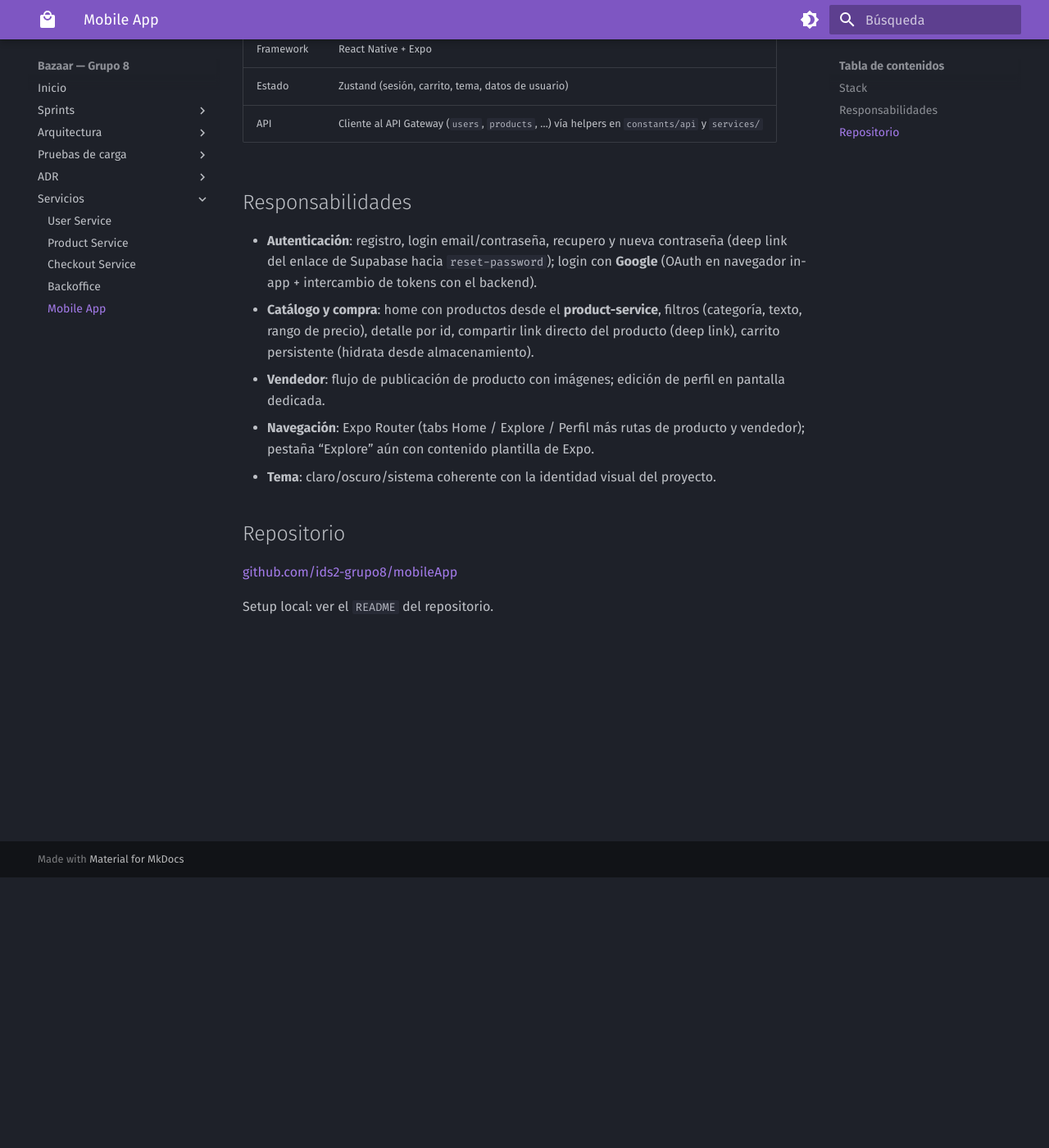
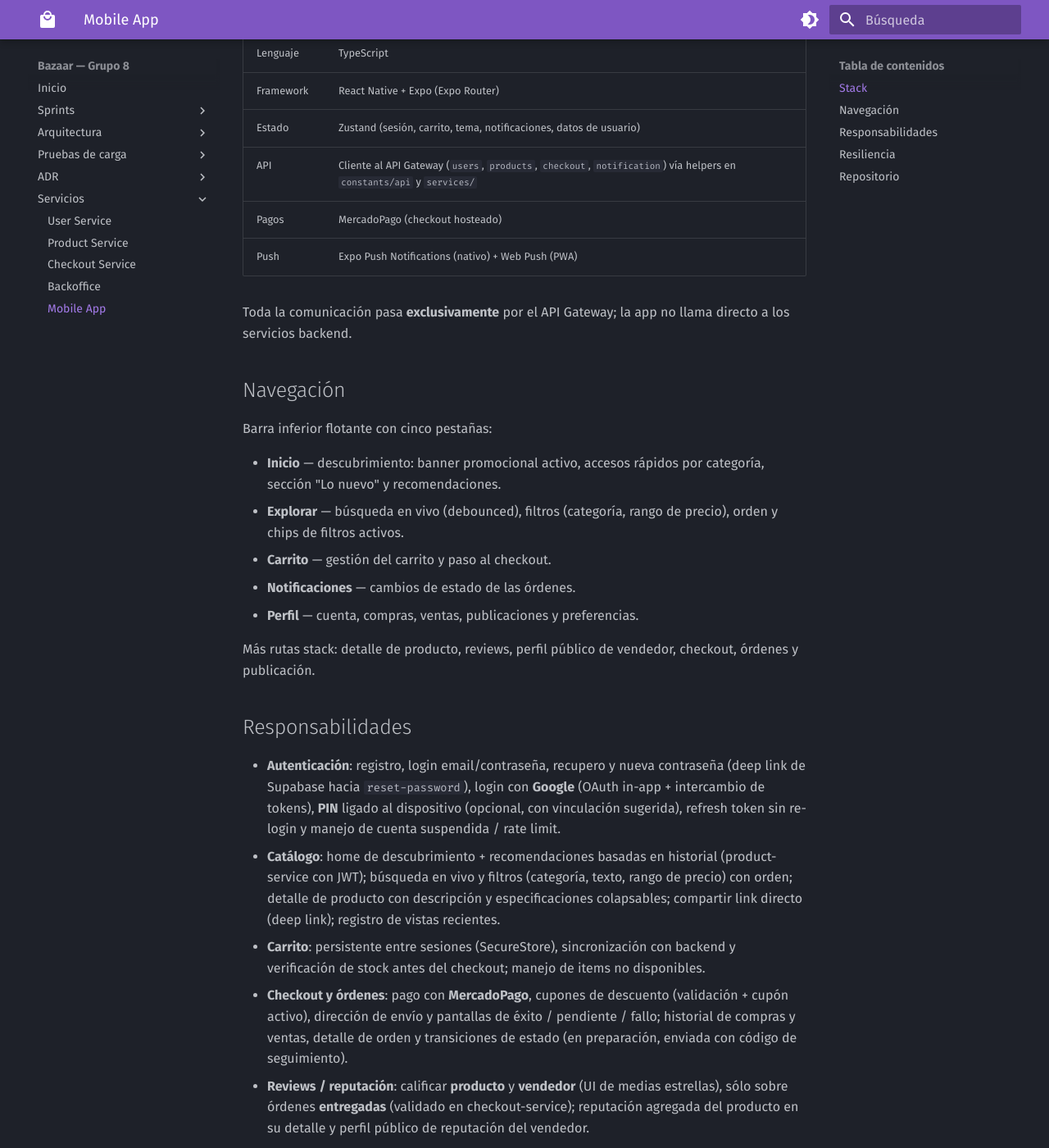
Before and after one commit to ids2-grupo8/Documentacion, an MkDocs documentation site: the page built from docs/servicios/mobile-app.md, in a window 1280 px wide and 1400 px high, scrolled down 330 px. Shown: the whole window at 82% size. Built offline with MkDocs 1.6.1 and Material for MkDocs 9.7.7, drawn with Linux system fonts in a browser that asks for light colours; some of the changed text lies outside the part shown.

Commit message:
feat add more data about mobileapp

```diff
--- a/docs/servicios/mobile-app.md
+++ b/docs/servicios/mobile-app.md
@@ -1,23 +1,47 @@
 # Mobile App
 
-Cliente **React Native (Expo)** para compradores y vendedores: misma cuenta para ambos roles.
+Cliente **React Native (Expo)** para compradores y vendedores: la misma cuenta habilita ambos roles sin fricción. Se distribuye como app nativa (Android/iOS) y como **PWA** (deploy web en Vercel).
 
 ## Stack
 
 | | |
 |---|---|
 | Lenguaje | TypeScript |
-| Framework | React Native + Expo |
-| Estado | Zustand (sesión, carrito, tema, datos de usuario) |
-| API | Cliente al API Gateway (`users`, `products`, …) vía helpers en `constants/api` y `services/` |
+| Framework | React Native + Expo (Expo Router) |
+| Estado | Zustand (sesión, carrito, tema, notificaciones, datos de usuario) |
+| API | Cliente al API Gateway (`users`, `products`, `checkout`, `notification`) vía helpers en `constants/api` y `services/` |
+| Pagos | MercadoPago (checkout hosteado) |
+| Push | Expo Push Notifications (nativo) + Web Push (PWA) |
+
+Toda la comunicación pasa **exclusivamente** por el API Gateway; la app no llama directo a los servicios backend.
+
+## Navegación
+
+Barra inferior flotante con cinco pestañas:
+
+- **Inicio** — descubrimiento: banner promocional activo, accesos rápidos por categoría, sección "Lo nuevo" y recomendaciones.
+- **Explorar** — búsqueda en vivo (debounced), filtros (categoría, rango de precio), orden y chips de filtros activos.
+- **Carrito** — gestión del carrito y paso al checkout.
+- **Notificaciones** — cambios de estado de las órdenes.
+- **Perfil** — cuenta, compras, ventas, publicaciones y preferencias.
+
+Más rutas stack: detalle de producto, reviews, perfil público de vendedor, checkout, órdenes y publicación.
 
 ## Responsabilidades
 
-- **Autenticación**: registro, login email/contraseña, recupero y nueva contraseña (deep link del enlace de Supabase hacia `reset-password`); login con **Google** (OAuth en navegador in-app + intercambio de tokens con el backend).
-- **Catálogo y compra**: home con productos desde el **product-service**, filtros (categoría, texto, rango de precio), detalle por id, compartir link directo del producto (deep link), carrito persistente (hidrata desde almacenamiento).
-- **Vendedor**: flujo de publicación de producto con imágenes; edición de perfil en pantalla dedicada.
-- **Navegación**: Expo Router (tabs Home / Explore / Perfil más rutas de producto y vendedor); pestaña “Explore” aún con contenido plantilla de Expo.
-- **Tema**: claro/oscuro/sistema coherente con la identidad visual del proyecto.
+- **Autenticación**: registro, login email/contraseña, recupero y nueva contraseña (deep link de Supabase hacia `reset-password`), login con **Google** (OAuth in-app + intercambio de tokens), **PIN** ligado al dispositivo (opcional, con vinculación sugerida), refresh token sin re-login y manejo de cuenta suspendida / rate limit.
+- **Catálogo**: home de descubrimiento + recomendaciones basadas en historial (product-service con JWT); búsqueda en vivo y filtros (categoría, texto, rango de precio) con orden; detalle de producto con descripción y especificaciones colapsables; compartir link directo (deep link); registro de vistas recientes.
+- **Carrito**: persistente entre sesiones (SecureStore), sincronización con backend y verificación de stock antes del checkout; manejo de items no disponibles.
+- **Checkout y órdenes**: pago con **MercadoPago**, cupones de descuento (validación + cupón activo), dirección de envío y pantallas de éxito / pendiente / fallo; historial de compras y ventas, detalle de orden y transiciones de estado (en preparación, enviada con código de seguimiento).
+- **Reviews / reputación**: calificar **producto** y **vendedor** (UI de medias estrellas), sólo sobre órdenes **entregadas** (validado en checkout-service); reputación agregada del producto en su detalle y perfil público de reputación del vendedor.
+- **Vendedor**: publicación de producto con imágenes (multipart), gestión de publicaciones (con estado de moderación) y órdenes de venta.
+- **Notificaciones**: notificaciones in-app de cambio de estado de orden (abren el detalle) y **push** (Expo nativo + Web Push en PWA) con banner de opt-in y registro de dispositivo.
+- **Perfil**: visualización y edición, avatar, estadísticas, configuración de PIN y tema.
+- **Tema**: claro / oscuro / sistema, coherente con la identidad visual del proyecto.
+
+## Resiliencia
+
+Cliente HTTP con reintentos, manejo explícito de loading/error, timeouts y expiración de sesión (redirección a login conservando contexto cuando es posible).
 
 ## Repositorio
 
```
